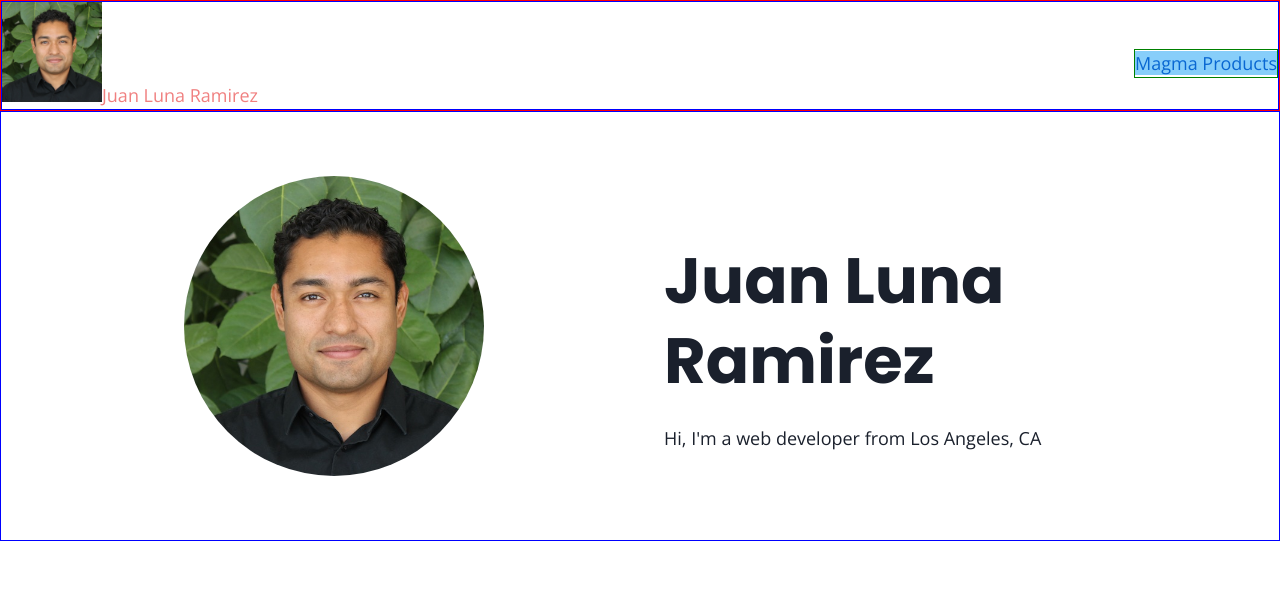
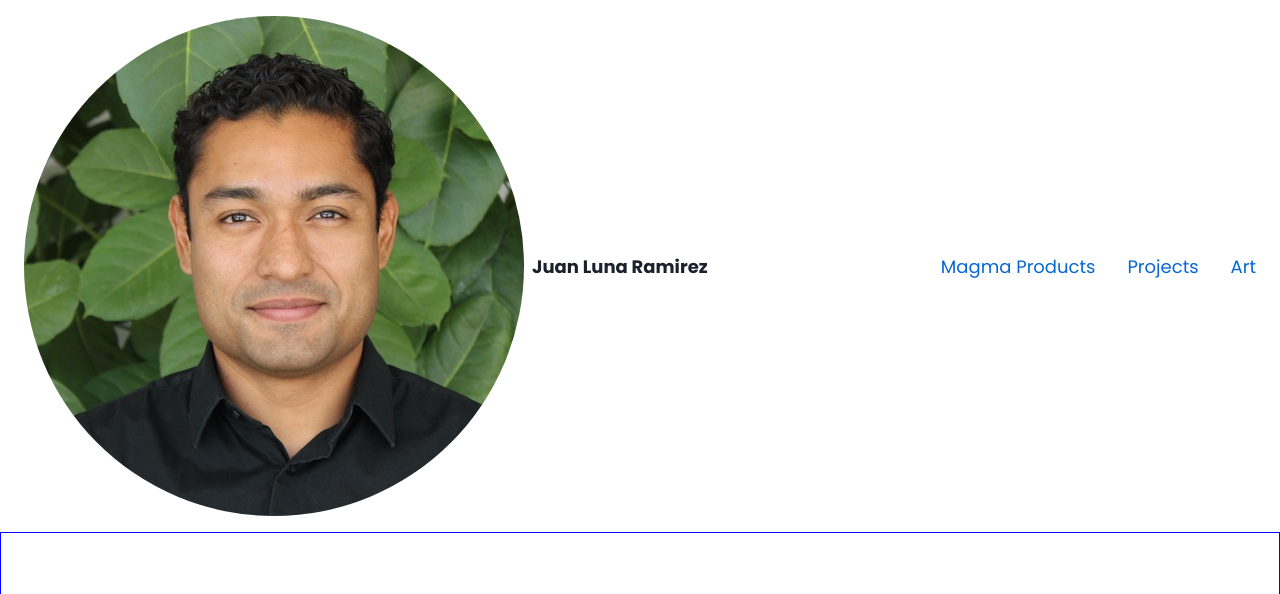
Before and after one commit to lunajuan/juanluna.tech, a Gatsby site: page / in a window 1280 px wide. Shown: the top 594 px of the page. Built offline with nearby package versions, Linux system fonts and the light colour scheme; Gatsby itself is replaced by a stand-in of ours.

Commit message:
style: set base header styles

```diff
--- a/src/components/header.js
+++ b/src/components/header.js
@@ -1,29 +1,59 @@
 import React from 'react';
 import { graphql, useStaticQuery, Link } from 'gatsby';
-import styled from 'styled-components';
-import Img from 'gatsby-image';
+import styled, { css } from 'styled-components';
 
 const HeaderWrapper = styled.header`
-  border: 1px solid red;
+  max-width: ${props => props.theme.pageMaxWidth.outer};
+  margin: 0 auto;
+
+  @media (min-width: 1500px) {
+    margin-bottom: ${props => props.theme.spacing['6']};
+  }
 `;
 
 const NavWrapper = styled.nav`
-  border: 1px solid blue;
+  padding: ${props => props.theme.spacing['4']} ${props => props.theme.spacing['6']};
   display: flex;
+  flex-direction: column;
   justify-content: space-between;
   align-items: center;
+
+  @media (min-width: ${props => props.theme.screen.sm}) {
+    flex-direction: row;
+  }
 `;
 
 const HeaderLink = styled(Link)`
-  color: lightcoral;
+  display: flex;
+  align-items: center;
+  color: ${props => props.theme.text.primary};
+  font-family: ${props => props.theme.fontFamily.poppins};
+  font-weight: ${props => props.theme.fontWeight.bold};
+  font-size: ${props => props.theme.fontSize.lg};
+  margin: ${props => props.theme.spacing['4']} 0;
+
+  @media (min-width: ${props => props.theme.screen.md}) {
+    margin: 0;
+  }
+
+  img {
+    display: block;
+    margin-right: ${props => props.theme.spacing['2']};
+    border-radius: ${props => props.theme.borderRadius.full};
+  }
+
+  span {
+    margin: 0;
+  }
 `;
 
 const SiteLinks = styled.div`
-  border: 1px solid green;
+  margin: ${props => props.theme.spacing['4']} 0;
+  font-family: ${props => props.theme.fontFamily.poppins};
 `;
 
 const SiteLink = styled(Link)`
-  background-color: lightskyblue;
+  margin-left: ${props => props.theme.spacing['8']};
 `;
 
 const Header = ({ siteTitle, headerImage = true }) => {
@@ -31,8 +61,8 @@ const Header = ({ siteTitle, headerImage = true }) => {
     query {
       profileImage: file(relativePath: { eq: "images/photo.jpg" }) {
         childImageSharp {
-          fixed(width: 100, quality: 90) {
-            ...GatsbyImageSharpFixed_withWebp
+          fixed(width: 50, quality: 90) {
+            src
           }
         }
       }
@@ -44,13 +74,15 @@ const Header = ({ siteTitle, headerImage = true }) => {
       <NavWrapper>
         <HeaderLink to="/" aria-label="go to homepage">
           {headerImage && (
-            <Img fixed={profileImage.childImageSharp.fixed} alt="Juan Luna Ramirez" />
+            <img src={profileImage.childImageSharp.fixed.src} alt="Juan Luna Ramirez" />
           )}
           <span>{siteTitle}</span>
         </HeaderLink>
 
         <SiteLinks>
           <SiteLink to="/magma-products">Magma Products</SiteLink>
+          <SiteLink to="/#projects">Projects</SiteLink>
+          <SiteLink to="/cms-react-demo-case-study">Art</SiteLink>
         </SiteLinks>
       </NavWrapper>
     </HeaderWrapper>
```
